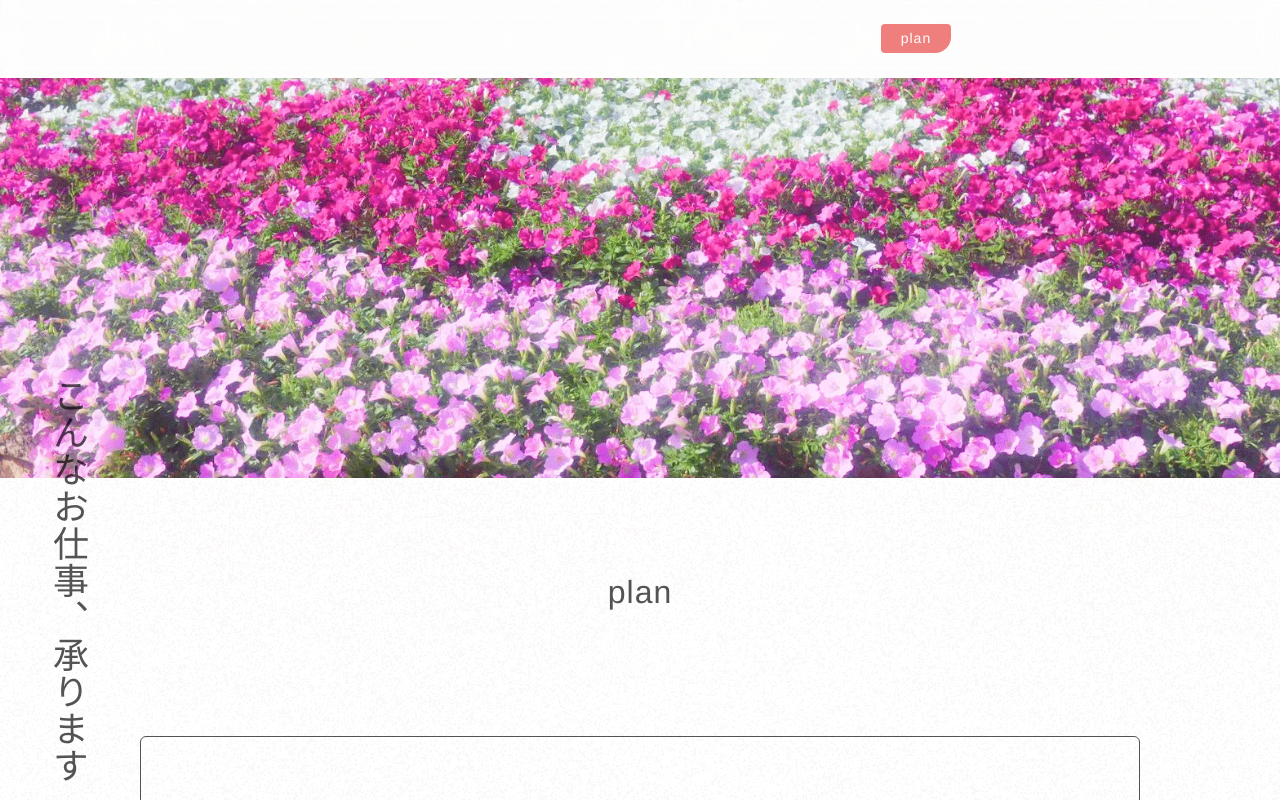
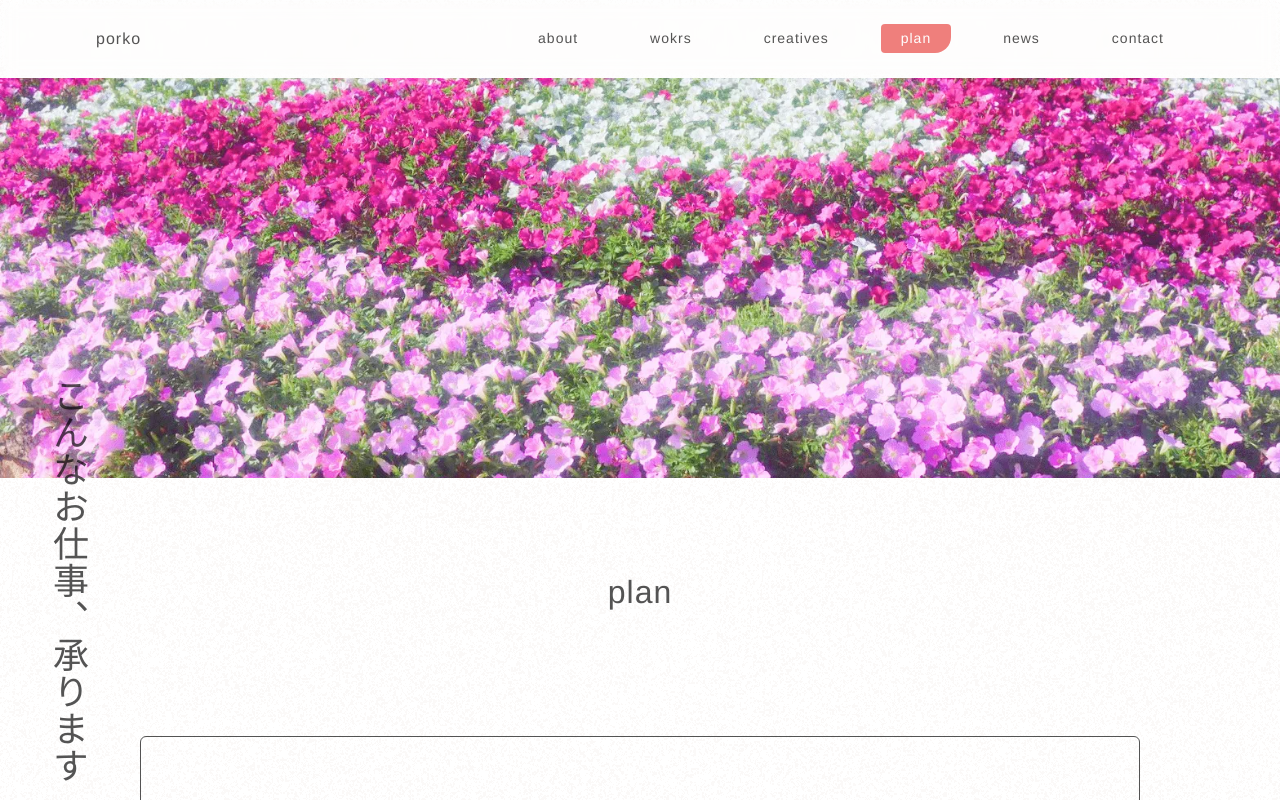
Before and after one commit to kaikojima05/porko, a Next.js app: page /plan in a window 1280 px wide. Shown: the top 800 px of the page. Built offline with nearby package versions, Linux system fonts and the light colour scheme.

Commit message:
removed animation and added behavior related to style

```diff
--- a/ui/base/header/index.tsx
+++ b/ui/base/header/index.tsx
@@ -7,10 +7,10 @@ import { useCatchProfileContext } from "@/ui/hooks/useCatchProfile";
 
 export default function Header() {
   const router = useRouter();
+  const path = router.asPath
+  const currentPath = decodeURIComponent(path)
   const [open, setOpen] = useState<boolean>(false);
-  const [loading, setLoading] = useState<boolean>(false);
-  const [fontColor, setFontColor] = useState<string>("text-white");
-  const [hamburgerColor, setHamburgerColor] = useState<string>("bg-white");
+  const [fontColor, setFontColor] = useState<string>("text-bas-black");
   const { isHamburgerOpen, setIsHamburgerOpen } =
     useContext(useCatchProfileContext);
   const navItems = [
@@ -41,18 +41,14 @@ export default function Header() {
   ];
 
   useEffect(() => {
-    setLoading(true);
-  }, []);
-
-  useEffect(() => {
     const handleScroll = () => {
       const currentScrollY = window.scrollY;
-      if (currentScrollY > 180) {
+      if (currentScrollY < 60) {
         setFontColor("text-base-black");
-        setHamburgerColor("bg-base-black");
-      } else {
+      } else if (currentScrollY > 60 && currentScrollY < 300) {
         setFontColor("text-white");
-        setHamburgerColor("bg-white");
+      } else if (currentScrollY > 300) {
+        setFontColor("text-base-black");
       }
     };
 
@@ -89,13 +85,12 @@ export default function Header() {
       <nav
         className={classNames(
           "z-50 w-full fixed header-border backdrop-blur",
-          `${loading ? "border-animation blur-animation" : ""}`
         )}
         onClick={toggleHamburgerMenu}
       >
         <header
           className={classNames(
-            "px-4 py-4",
+            "px-4 py-4 duration-500",
             "lg:px-16 lg:py-6",
             "xl:px-24",
             `${fontColor}`,
@@ -122,7 +117,7 @@ export default function Header() {
                         href={item.href}
                         className={classNames(
                           'px-5 py-1 rounded rounded-br-2xl',
-                          `${router.pathname === item.href
+                          `${currentPath.includes(item.href)
                             ? 'bg-primary text-white'
                             : ""}`
                         )}
@@ -141,15 +136,13 @@ export default function Header() {
             >
               <span
                 className={classNames(
-                  "hamburger-menu-bar-top",
-                  `${hamburgerColor}`,
+                  "hamburger-menu-bar-top bg-base-black",
                   `${open && "top-open"}`
                 )}
               ></span>
               <span
                 className={classNames(
-                  "hamburger-menu-bar-bottom",
-                  `${hamburgerColor}`,
+                  "hamburger-menu-bar-bottom bg-base-black",
                   `${open && "bottom-open"}`
                 )}
               ></span>
```
